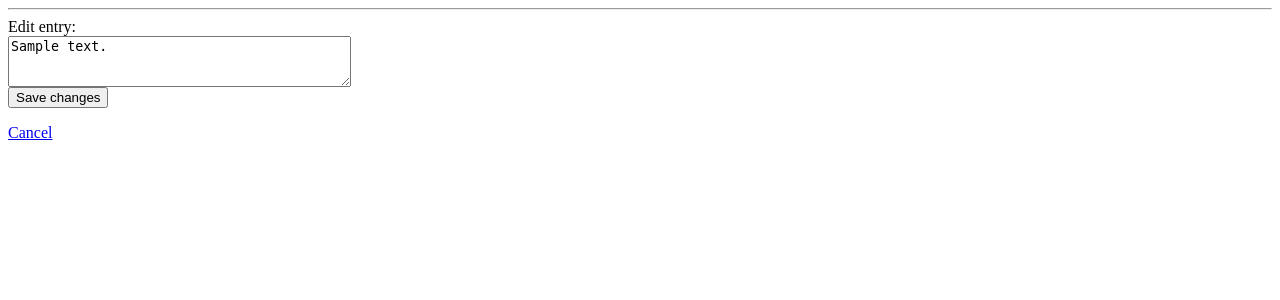
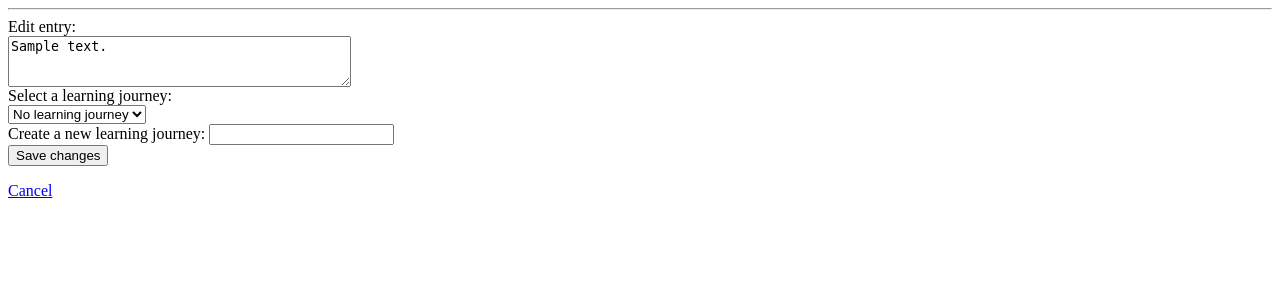
Before and after one commit to yogajones/learning-diary, a Flask app: template templates/edit_entry.html in a window 1280 px wide. Shown: the top 300 px of the page. Run offline with Flask 3, Linux system fonts and the light colour scheme; the template is opened without the code that fills it: most values are stand-ins (such as "Sample title", 1, 10 or a date in 2020).

Commit message:
Add feature: edit existing entry's LJ

```diff
--- a/journeys.py
+++ b/journeys.py
@@ -12,3 +12,9 @@ def get_learning_journeys(user_id):
     sql = "SELECT id, title FROM learning_journeys WHERE user_id=:user_id"
     result = db.session.execute(text(sql), {"user_id": user_id})
     return result.fetchall()
+
+def get_learning_journey_by_id(learning_journey_id):
+    sql = "SELECT * FROM learning_journeys WHERE id=:learning_journey_id"
+    result = db.session.execute(text(sql), {"learning_journey_id": learning_journey_id})
+    learning_journey = result.fetchone()
+    return learning_journey
--- a/messages.py
+++ b/messages.py
@@ -28,3 +28,8 @@ def update_entry_content(entry_id, new_content):
     sql = "UPDATE messages SET content=:new_content WHERE id=:entry_id"
     db.session.execute(text(sql), {"new_content": new_content, "entry_id": entry_id})
     db.session.commit()
+
+def update_entry_learning_journey(entry_id, new_learning_journey_id):
+    sql = "UPDATE messages SET learning_journey_id=:new_learning_journey_id WHERE id=:entry_id"
+    db.session.execute(text(sql), {"new_learning_journey_id": new_learning_journey_id, "entry_id": entry_id})
+    db.session.commit()
--- a/templates/edit_entry.html
+++ b/templates/edit_entry.html
@@ -3,6 +3,23 @@
 <label for="content">Edit entry:</label><br>
 <textarea name="content" rows="3" cols="40">{{ entry_content }}</textarea>
 <br>
+
+<label for="learning_journey_id">Select a learning journey:</label>
+<br>
+<select name="learning_journey_id">
+<option value="">No learning journey</option>
+{% for journey in learning_journeys %}
+<option value="{{ journey.id }}" {% if journey.id == entry.learning_journey_id %}selected{% endif %}>
+{{ journey.title }}
+</option>
+{% endfor %}
+</select>
+<br>
+
+<label for="new_journey_title">Create a new learning journey:</label>
+<input type="text" name="new_journey_title">
+<br>
+
 <input type="submit" value="Save changes">
 </form>
 <a href="/">Cancel</a>
```
Also changed, not shown: routes.py (+15 -1 lines).
